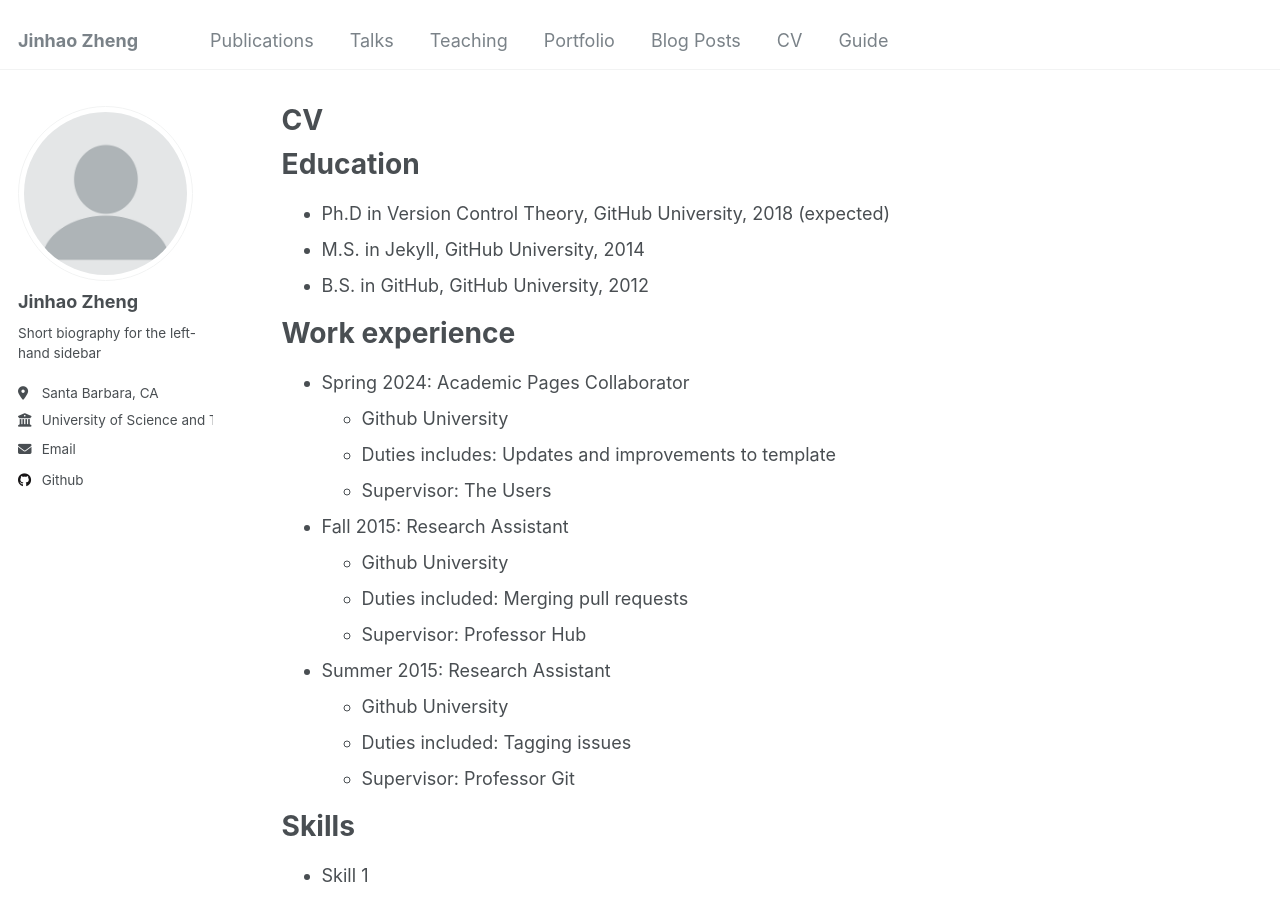
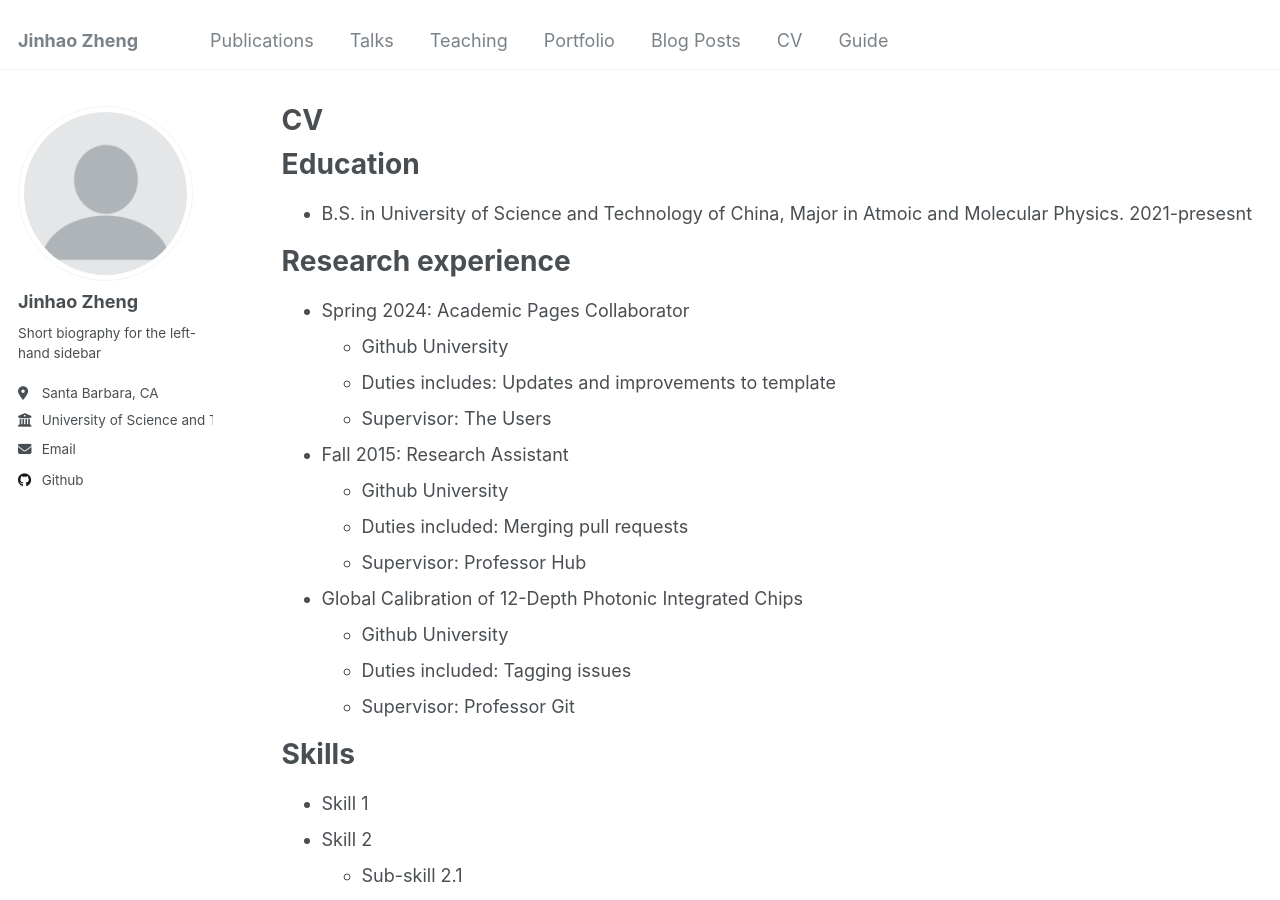
Before and after one commit to jinhaozheng04/jinhaozheng04.github.io, a Jekyll site: the page built from _pages/cv.md, in a window 1280 px wide and 900 px high. Built offline with Jekyll 4.4.1, drawn with Linux system fonts in a browser that asks for light colours.

Commit message:
Update cv.md

```diff
--- a/_pages/cv.md
+++ b/_pages/cv.md
@@ -11,11 +11,9 @@ redirect_from:
 
 Education
 ======
-* Ph.D in Version Control Theory, GitHub University, 2018 (expected)
-* M.S. in Jekyll, GitHub University, 2014
-* B.S. in GitHub, GitHub University, 2012
+* B.S. in University of Science and Technology of China, Major in Atmoic and Molecular Physics. 2021-presesnt
 
-Work experience
+Research experience
 ======
 * Spring 2024: Academic Pages Collaborator
   * Github University
@@ -27,7 +25,7 @@ Work experience
   * Duties included: Merging pull requests
   * Supervisor: Professor Hub
 
-* Summer 2015: Research Assistant
+* Global Calibration of 12-Depth Photonic Integrated Chips
   * Github University
   * Duties included: Tagging issues
   * Supervisor: Professor Git
```
